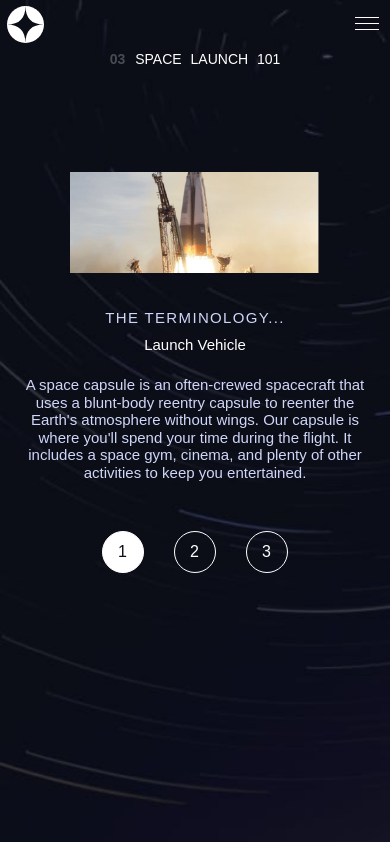
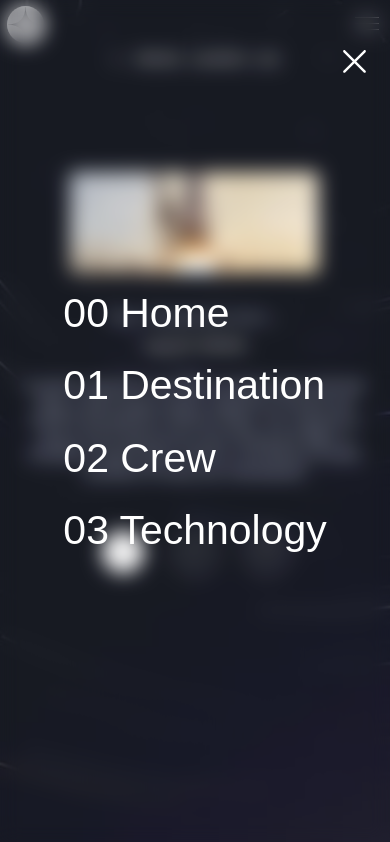
Before and after one commit to LieutenantCobretti1998/space-tourism, a website built with Vite: page starter-code/technologies.html in a window 390 px wide. Both pictures are taken after a click on the button "open-menu". Built offline with nearby package versions, Linux system fonts and the light colour scheme.

Commit message:
work more on technologies.html, technologies.css and technologies.js

```diff
--- a/starter-code/js/destinations.js
+++ b/starter-code/js/destinations.js
@@ -45,5 +45,4 @@ nav_element.addEventListener("click", async (e)=> {
         const pageHandler = new PageHandler("./data.json", "destinations");
         await pageHandler.initDestination(destination_name);
     }
-
 });
--- a/starter-code/js/helpers.js
+++ b/starter-code/js/helpers.js
@@ -10,7 +10,7 @@ export function stopDestinationsClicking(pointer, cursor) {
 export  function DynamicImage() {
 
     const mobile_media_query = window.matchMedia("(max-width: 26.5em)");
-    const tablet_media_query = window.matchMedia("(max-width: 48em)");
+    const tablet_media_query = window.matchMedia("(max-width: 64em)");
 
     if (mobile_media_query.matches || tablet_media_query.matches) {
         return "landscape" ;
--- a/starter-code/js/technologies.js
+++ b/starter-code/js/technologies.js
@@ -15,6 +15,8 @@ document.addEventListener("DOMContentLoaded", () => {
         duration: 2000,
         easing: "easeOutElastic(1, .8)"
     });
+
+
 })
 
 
@@ -33,3 +35,24 @@ technologies_numbers_element.addEventListener("click", async (e) => {
         await pageHandler.initTechnologies(number);
     }
 });
+
+
+// Hamburger Menu
+const close_button_element = document.querySelector(".close_button");
+close_button_element.addEventListener("click", () => {
+    console.log(1)
+    const menu_overlay_element = document.querySelector(".menu-overlay");
+    menu_overlay_element.classList.add("closing_menu");
+    menu_overlay_element.addEventListener('animationend', () => {
+        // Hide after animation completes
+        menu_overlay_element.classList.remove("active_menu");
+        menu_overlay_element.classList.remove('closing_menu'); // Clean up class to prepare for next open
+    }, { once: true });
+})
+
+const open_button_element = document.querySelector(".open_menu");
+open_button_element.addEventListener("click", () => {
+    const menu_overlay_element = document.querySelector(".menu-overlay");
+    menu_overlay_element.classList.remove("closing_menu");
+    menu_overlay_element.classList.add("active_menu");
+})
--- /dev/null
+++ b/starter-code/sass/technolgies_components/animations.scss
@@ -0,0 +1,23 @@
+
+
+@keyframes expandMenuDiagonally {
+  from {
+    transform: translateX(100%) translateY(0%) scale(0);
+    opacity: 0;
+  }
+  to {
+    transform: translateX(0%) translateY(0%) scale(1);
+    opacity: 1;
+  }
+}
+
+@keyframes collapseMenuDiagonally {
+  from {
+    transform: translateX(0%) translateY(0%) scale(1);
+    opacity: 1;
+  }
+  to {
+    transform: translateX(100%) translateY(0%) scale(0);
+    opacity: 0;
+  }
+}
--- a/starter-code/sass/technolgies_components/technologies_header.scss
+++ b/starter-code/sass/technolgies_components/technologies_header.scss
@@ -103,5 +103,74 @@
 
   .menu-overlay {
     display: none;
+    position: fixed;
+    top: 0;
+    left: 0;
+    width: 100%;
+    height: 100%;
+    background-color: rgba(255, 255, 255, 0.05);
+    backdrop-filter: blur(10px);
+    opacity: 0;
+    visibility: hidden;
+    z-index: 5;
+    justify-content: center;
+    align-items: center;
+    transform-origin: top right;
+
+    &.active_menu {
+      display: flex;
+      animation: expandMenuDiagonally 1s forwards; // Use 'forwards' to maintain the final animation state
+      visibility: visible; // Immediately make the overlay visible
+    }
+
+    &.closing_menu {
+      animation: collapseMenuDiagonally 1s forwards;
+    }
+
+    & > nav > ul {
+      display: flex;
+      flex-direction: column;
+      gap: 3vh;
+    }
+
+    & > nav > ul > li {
+      list-style: none;
+      font-size: 10.5vw;
+
+       & > a {
+         text-decoration: none;
+         color: $color-white;
+
+         &:visited {
+           text-decoration: none;
+         }
+      }
+
+      & {
+        transition: transform 0.8s ease;
+        &:active {
+          transform: scale(0.90);
+        }
+      }
+    }
+  }
+
+  .close_button {
+    position: fixed;
+    top: 5%;
+    right: 4%;
+    min-width: 10vw;
+    max-width: 15vw;
+    height: auto;
+    display: block;
+    background: none;
+    border: none;
+    cursor: pointer;
+    fill: $color-white;
+    transition: transform 0.7s ease-out;
+
+    &:active {
+      transform: scale(0.80);
+    }
   }
 }
--- a/starter-code/sass/technologies.scss
+++ b/starter-code/sass/technologies.scss
@@ -1,4 +1,5 @@
 @import "base/variables.scss";
+@import "technolgies_components/animations.scss";
 @import "base/base.scss";
 @import "technologies/base.scss";
 @import "technolgies_components/technologies_header.scss";
--- a/starter-code/technologies.html
+++ b/starter-code/technologies.html
@@ -6,8 +6,7 @@
 
   <link rel="icon" type="image/png" sizes="32x32" href="./assets/favicon-32x32.png">
   <link rel="stylesheet" href="css/technologies.css">
-  <script type="module" src="js/technologies.js"></script>
-  <title>Frontend Mentor | Space tourism website</title>
+  <title>Space tourism website</title>
 </head>
 <body>
   <header class="header">
@@ -15,8 +14,8 @@
       <img src="assets/shared/logo.svg" alt="main logo">
     </div>
 
-    <div class="header__line-container" aria-label="Open Menu"></div>
-    <button type="button" title="open-menu" class="header__hamburger-menu">
+    <div class="header__line-container"></div>
+    <button type="button" title="open-menu" class="header__hamburger-menu open_menu">
       <svg width="24" height="24" xmlns="http://www.w3.org/2000/svg"
            fill-rule="evenodd"
            clip-rule="evenodd"><path
@@ -25,12 +24,15 @@
     </button>
 
     <div class="menu-overlay">
+        <button class="close_button" title="close_menu" type="button">
+          <svg clip-rule="evenodd" fill-rule="evenodd" stroke-linejoin="round" stroke-miterlimit="2" viewBox="0 0 24 24" xmlns="http://www.w3.org/2000/svg"><path d="m12 10.93 5.719-5.72c.146-.146.339-.219.531-.219.404 0 .75.324.75.749 0 .193-.073.385-.219.532l-5.72 5.719 5.719 5.719c.147.147.22.339.22.531 0 .427-.349.75-.75.75-.192 0-.385-.073-.531-.219l-5.719-5.719-5.719 5.719c-.146.146-.339.219-.531.219-.401 0-.75-.323-.75-.75 0-.192.073-.384.22-.531l5.719-5.719-5.72-5.719c-.146-.147-.219-.339-.219-.532 0-.425.346-.749.75-.749.192 0 .385.073.531.219z"/></svg>
+        </button>
       <nav class="fullscreen-menu">
         <ul>
           <li><a class="navigation" href="index.html"><span class="menu-number">00 </span><span class="menu-name">Home</span></a></li>
           <li><a class="navigation" href="destinations.html"><span class="menu-number">01 </span><span class="menu-name">Destination</span></a></li>
           <li><a class="navigation" href="crew.html"><span class="menu-number">02 </span><span class="menu-name">Crew</span></a></li>
-          <li><a class="navigation technology-highlight active" href="#"><span class="menu-number">03 </span><span class="menu-name">Technology</span></a></li>
+          <li><a class="navigation active" href="#"><span class="menu-number">03 </span><span class="menu-name">Technology</span></a></li>
         </ul>
       </nav>
     </div>
@@ -71,6 +73,6 @@
       </div>
     </section>
   </main>
-
+  <script type="module" src="js/technologies.js"></script>
 </body>
 </html>
```
Also changed, not shown: starter-code/css/technologies.css.
